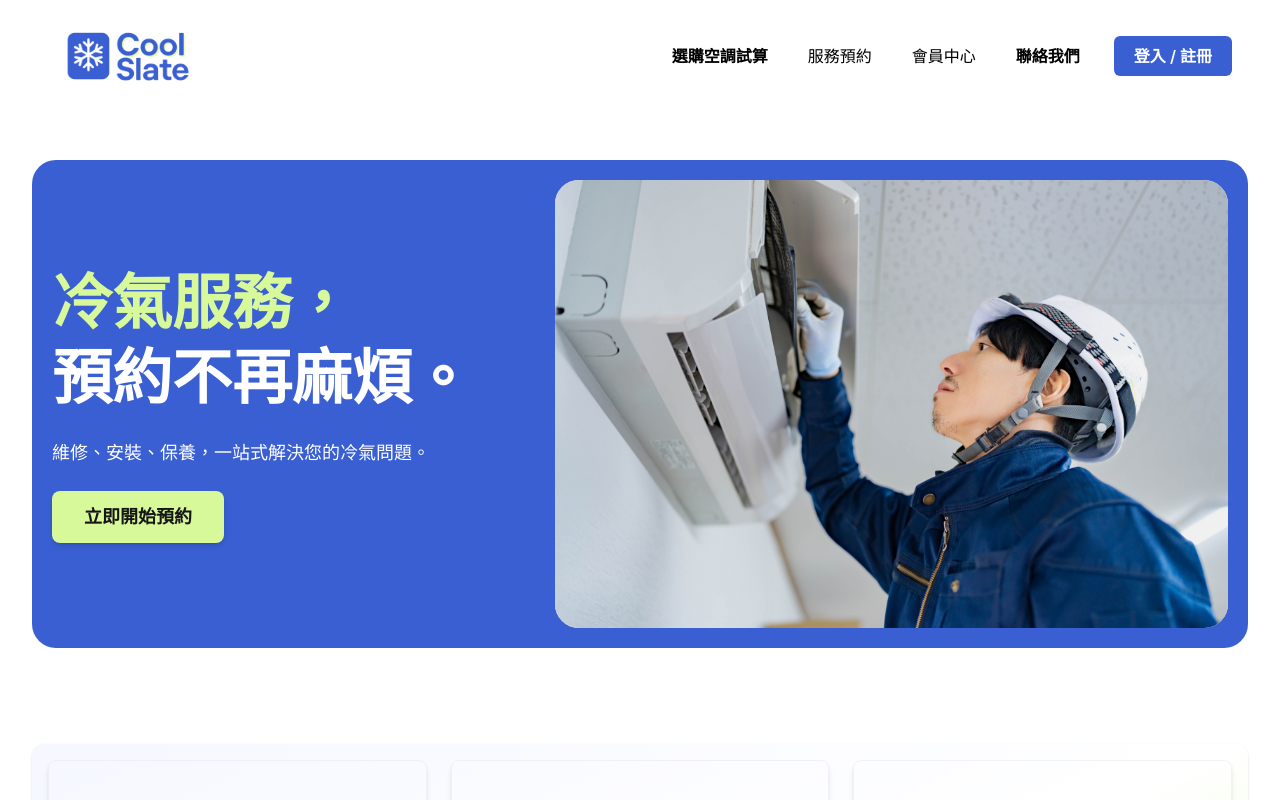
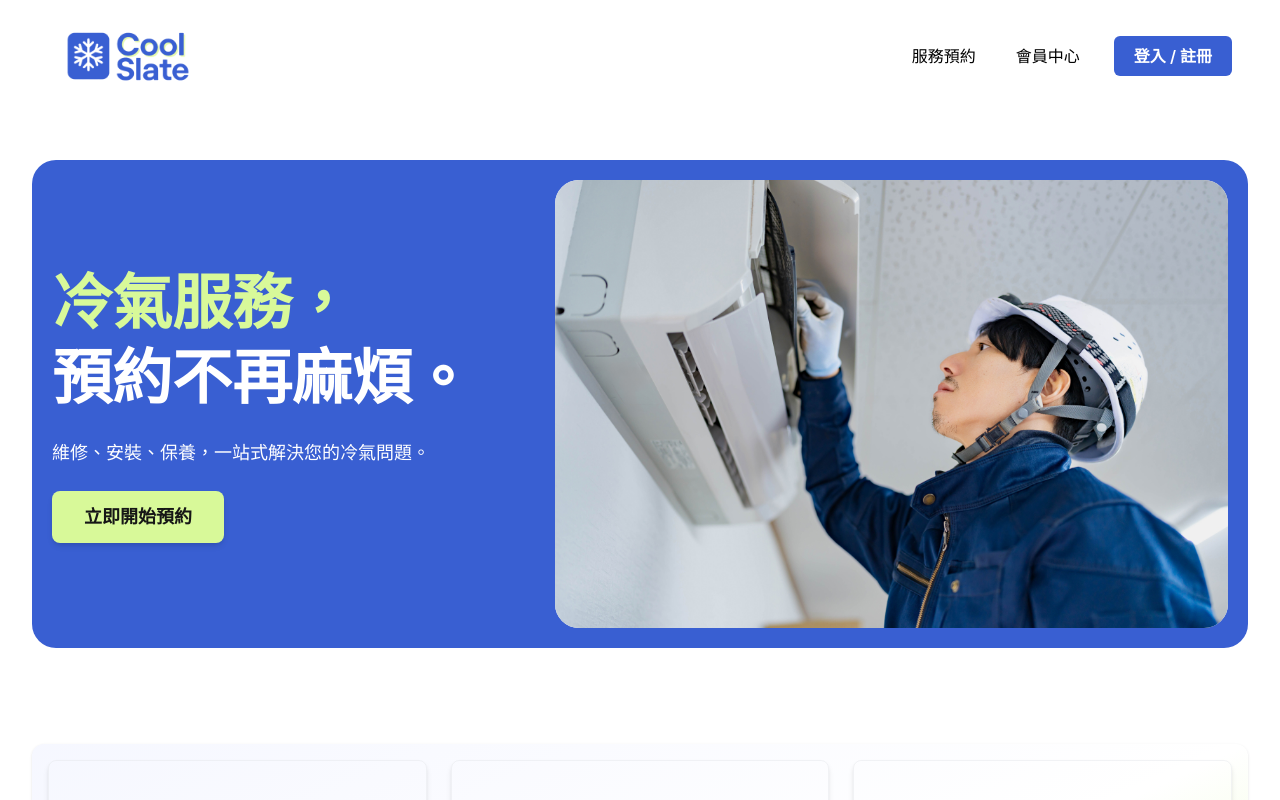
Before and after one commit to AyaTing/coolSlate, a React (Vite) app in the folder frontend/: page / in a window 1280 px wide. Shown: the top 800 px of the page. Built offline with nearby package versions, Linux system fonts and the light colour scheme; no server answers.

Commit message:
chore: hide unused UI buttons for now

```diff
--- a/frontend/src/layouts/MainLayout.tsx
+++ b/frontend/src/layouts/MainLayout.tsx
@@ -32,7 +32,7 @@ const MainLayout = () => {
           </Link>
           {
             <nav className="hidden md:flex items-center space-x-5 lg:space-x-7 text-m font-medium">
-              <Link
+              {/* <Link
                 to="/"
                 className="p-1.5 text-[var(--color-text-primary)] hover:bg-[var(--color-brand-secondary)] transition-colors"
                 activeProps={{
@@ -40,7 +40,7 @@ const MainLayout = () => {
                 }}
               >
                 選購空調試算
-              </Link>
+              </Link> */}
               <Link
                 preload="render"
                 to="/service"
@@ -86,15 +86,15 @@ const MainLayout = () => {
                 </button>
               )}
 
-              <Link
-                to="/"
+              {/* <Link
+                to="/contact"
                 className="p-1.5 text-[var(--color-text-primary)] hover:bg-[var(--color-brand-secondary)] transition-colors"
                 activeProps={{
                   className: "text-[var(--color-brand-primary)] font-semibold",
                 }}
               >
                 聯絡我們
-              </Link>
+              </Link> */}
               {isAuthenticated ? (
                 <button
                   onClick={handleLogout}
```
